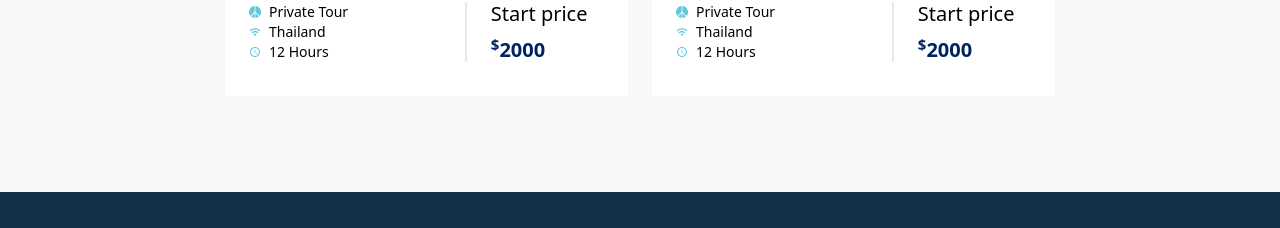
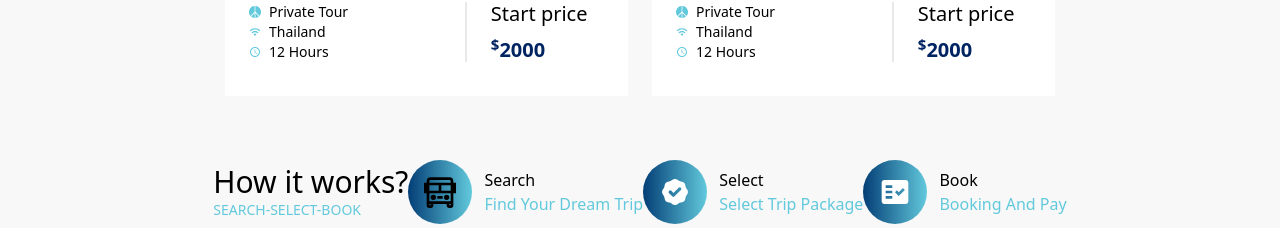
Before and after one commit to freetimezp/js-travel-10, a React (Vite) app: page / in a window 1280 px wide. Shown: the part 3513-3741 px from the top of the page. Built offline with nearby package versions, Linux system fonts and the light colour scheme.

Commit message:
10. js-travel-10. HowItWorks Component.

```diff
--- /dev/null
+++ b/src/components/HowItWorks.jsx
@@ -0,0 +1,63 @@
+import { GrBus } from 'react-icons/gr';
+import { HiBadgeCheck } from 'react-icons/hi';
+import { MdFactCheck } from 'react-icons/md';
+
+const HowItWorks = () => {
+    return (
+        <div className="lg:flex items-center justify-between lg:w-2/3 mx-auto pt-16
+            lg:px-0 px-3 bg-[#f8f8f8]">
+            <div>
+                <h1 className="lg:text-3xl text-xl font-medium">
+                    How it works?
+                </h1>
+                <p className="uppercase text-sm text-[#62c9dc]">
+                    search-select-book
+                </p>
+            </div>
+            <div className="flex items-center gap-x-3 lg:pt-0 pt-3">
+                <button className='bg-gradient-to-r from-[#033e76] to-[#62c9dc] rounded-full
+                    h-16 w-16 cursor-auto'>
+                    <GrBus className='w-full h-full p-4 text-white' />
+                </button>
+                <span>
+                    <h1 className='capitalize'>
+                        Search
+                    </h1>
+                    <p className='text-[#62c9dc] capitalize'>
+                        Find your dream trip
+                    </p>
+                </span>
+            </div>
+            <div className="flex items-center gap-x-3 lg:pt-0 pt-3">
+                <button className='bg-gradient-to-r from-[#033e76] to-[#62c9dc] rounded-full
+                    h-16 w-16 cursor-auto'>
+                    <HiBadgeCheck className='w-full h-full p-4 text-white' />
+                </button>
+                <span>
+                    <h1 className='capitalize'>
+                        Select
+                    </h1>
+                    <p className='text-[#62c9dc] capitalize'>
+                        Select trip package
+                    </p>
+                </span>
+            </div>
+            <div className="flex items-center gap-x-3 lg:pt-0 pt-3">
+                <button className='bg-gradient-to-r from-[#033e76] to-[#62c9dc] rounded-full
+                    h-16 w-16 cursor-auto'>
+                    <MdFactCheck className='w-full h-full p-4 text-white' />
+                </button>
+                <span>
+                    <h1 className='capitalize'>
+                        Book
+                    </h1>
+                    <p className='text-[#62c9dc] capitalize'>
+                        Booking And Pay
+                    </p>
+                </span>
+            </div>
+        </div>
+    );
+}
+
+export default HowItWorks;
--- a/src/components/Latest.jsx
+++ b/src/components/Latest.jsx
@@ -4,6 +4,7 @@ import { AiFillStar } from 'react-icons/ai';
 import { BsPeaceFill } from "react-icons/bs";
 import { IoIosWifi } from 'react-icons/io';
 import { MdAccessTime } from "react-icons/md";
+import HowItWorks from "./HowItWorks";
 
 const responsive = {
     superLargeDesktop: {
@@ -81,7 +82,7 @@ const Latest = () => {
                     responsive={responsive}
                     ssr={true}
                     infinite
-                    autoPlay={false}
+                    autoPlay={true}
                     autoPlaySpeed={2000}
                     keyBoardControl={true}
                     customTransition="all .5"
@@ -151,6 +152,8 @@ const Latest = () => {
                     ))}
                 </Carousel>
             </div>
+
+            <HowItWorks />
         </div>
     );
 }
```
